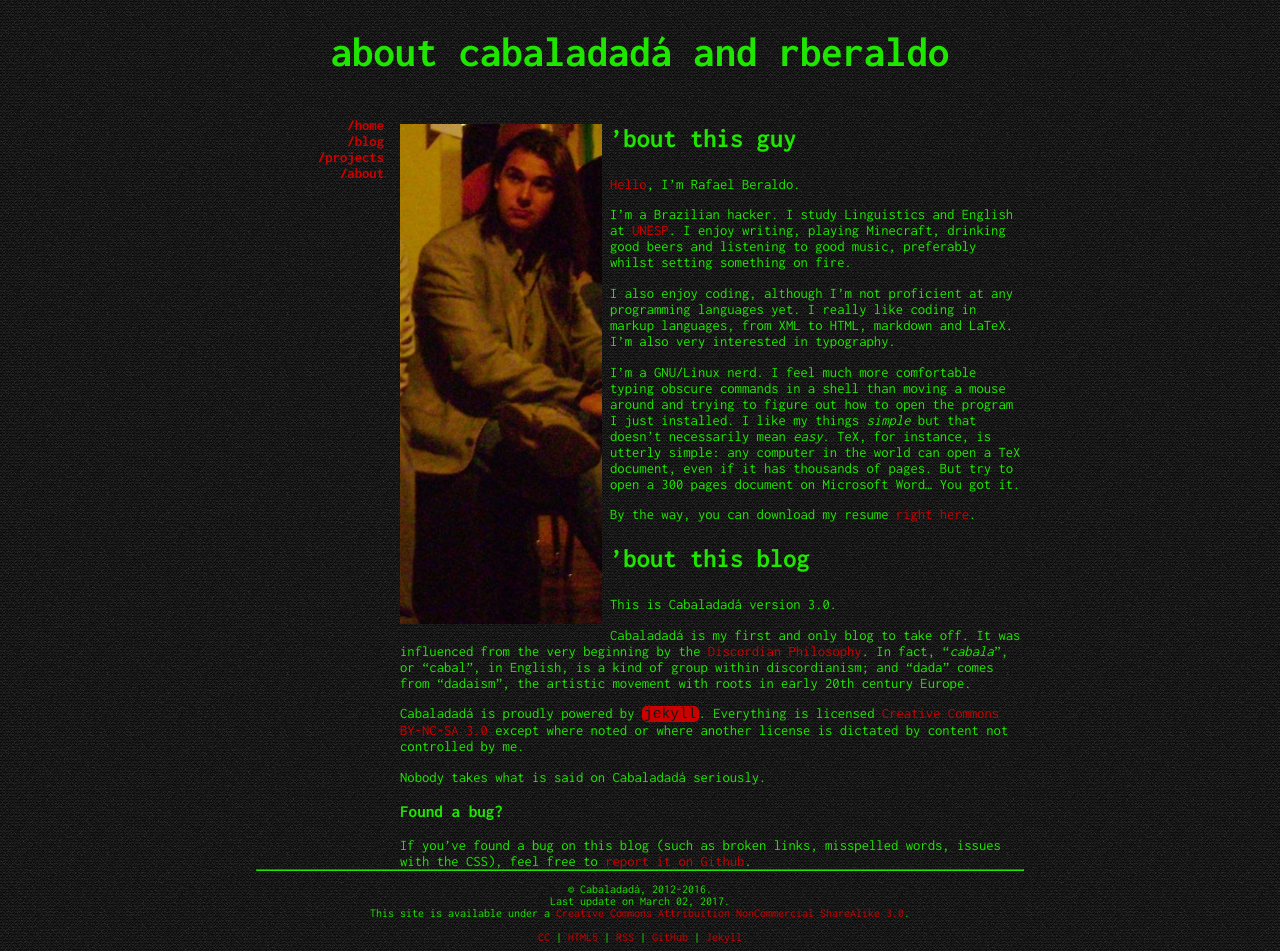
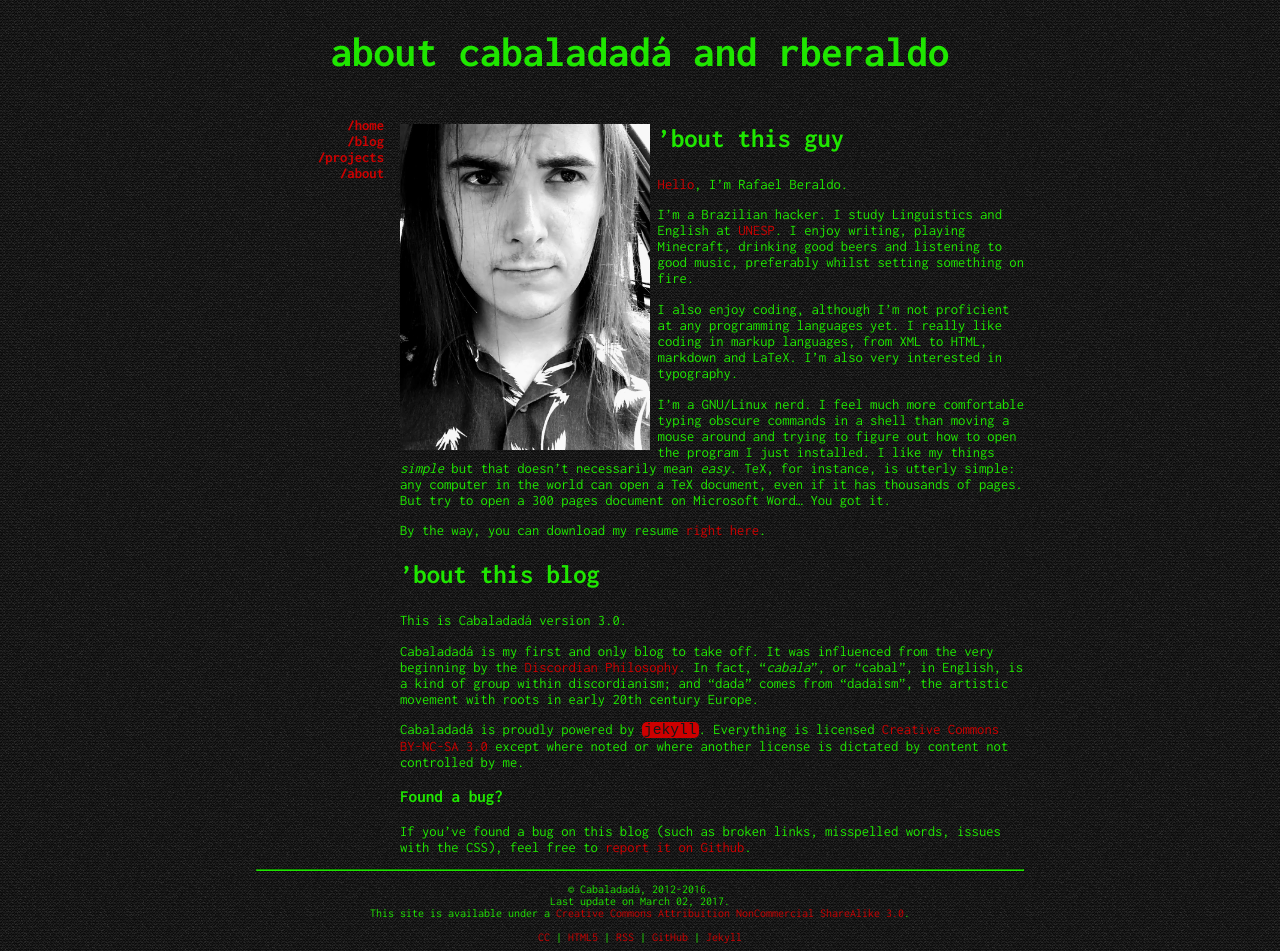
Before and after one commit to rberaldo/cabaladada, a Jekyll site: the page built from about.html, in a window 1280 px wide. Built offline with Jekyll 4.4.1, drawn with Linux system fonts in a browser that asks for light colours; Markdown is read by kramdown in place of the engine named in the settings.

Commit message:
Nova foto em /about

```diff
--- a/_posts/2012-02-19-harder-better-faster-stronger.markdown
+++ b/_posts/2012-02-19-harder-better-faster-stronger.markdown
@@ -24,8 +24,8 @@ There was something else annoying me. [WordPress][wordpress]. But don’t get me
 wrong: I love WordPress, and I really recommend it if you’re new to blogging and
 wants something that is robust and customizable. It just wasn’t the right tool
 for me. The upgrades were distressing and, lately, something would often break.
-  Also, my netbook isn’t very powerful, so the admin interface itself was too
-  CPU-consuming.
+Also, my netbook isn’t very powerful, so the admin interface itself was too
+CPU-consuming.
 
 And then I remembered of jekyll. [dudektria][dudektria] introduced me to
 [jekyll][jekyll] a long time ago. He later would recommend [nanoc][nanoc] over
--- a/about.html
+++ b/about.html
@@ -4,7 +4,7 @@ title: about cabaladadá and rberaldo
 ---
 
 <div id="container">
-  <h2><img class="left" src="/images/me.jpg" alt="It’s me, Mario!" /> ’bout this guy</h2>
+  <h2><img class="left" src="/images/rberaldo-bw.png" style="width:40%;" alt="It’s me, Mario!" /> ’bout this guy</h2>
 
   <p><a href="http://www.youtube.com/watch?v=4T7sU3A2m18">Hello</a>, I’m Rafael Beraldo.</p>
 
@@ -24,11 +24,9 @@ title: about cabaladadá and rberaldo
 
   <p>Cabaladadá is proudly powered by <a href="https://github.com/mojombo/jekyll/wiki"><code>jekyll</code></a>. Everything is licensed <a href="http://creativecommons.org/licenses/by-nc-sa/3.0/">Creative Commons BY-NC-SA 3.0</a> except where noted or where another license is dictated by content not controlled by me.</p>
 
-  <p>Nobody takes what is said on Cabaladadá seriously.</p>
-
   <h3>Found a bug?</h3>
 
-  If you’ve found a bug on this blog (such as broken links, misspelled words, issues with the CSS), feel free to <a href="https://github.com/rberaldo/cabaladada/issues/new">report it on Github</a>.
+  <p>If you’ve found a bug on this blog (such as broken links, misspelled words, issues with the CSS), feel free to <a href="https://github.com/rberaldo/cabaladada/issues/new">report it on Github</a>.</p>
 </div>
 
 <!-- vim: set tw=0: -->
```
Also changed, not shown: _includes/footer.html (line endings or trailing spaces), _layouts/default.html (line endings or trailing spaces), images/rberaldo-bw.png (added), projects.html (line endings or trailing spaces).
